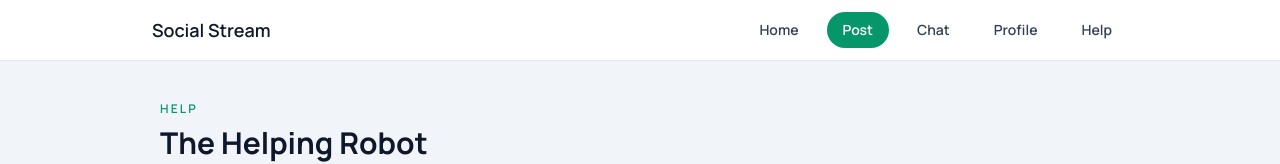
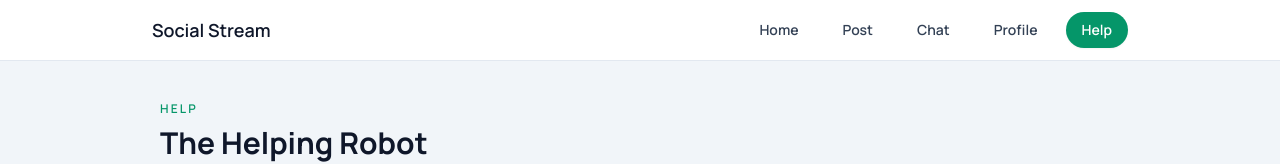
Before and after one commit to SamR2406/Socialwebsite_Nextjs, a Next.js app: page /help in a window 1280 px wide. Shown: the top 164 px of the page. Built offline with nearby package versions, Linux system fonts and the light colour scheme.

Commit message:
fixed nav and delete button

```diff
--- a/src/app/layout.js
+++ b/src/app/layout.js
@@ -1,6 +1,6 @@
 import { Manrope } from "next/font/google";
-import Link from "next/link";
 import "./globals.css";
+import { NavBar } from "@/components/nav-bar";
 
 const manrope = Manrope({
   variable: "--font-body",
@@ -19,41 +19,10 @@ export default function RootLayout({ children }) {
       <body className={`${manrope.variable} antialiased`}>
         <header className="sticky top-0 z-40 border-b border-slate-200 bg-white/90 backdrop-blur">
           <div className="mx-auto flex max-w-5xl items-center justify-between px-6 py-3">
-            <Link href="/" className="text-lg font-semibold text-slate-900">
+            <a href="/" className="text-lg font-semibold text-slate-900">
               Social Stream
-            </Link>
-            <nav className="flex gap-3 text-sm font-semibold">
-              <Link
-                href="/"
-                className="rounded-full px-4 py-2 text-slate-700 hover:bg-slate-100"
-              >
-                Home
-              </Link>
-              <Link
-                href="/post"
-                className="rounded-full bg-emerald-600 px-4 py-2 text-white hover:bg-emerald-700"
-              >
-                Post
-              </Link>
-              <Link
-                href="/chat"
-                className="rounded-full px-4 py-2 text-slate-700 hover:bg-slate-100"
-              >
-                Chat
-              </Link>
-              <Link
-                href="/profile"
-                className="rounded-full px-4 py-2 text-slate-700 hover:bg-slate-100"
-              >
-                Profile
-              </Link>
-              <Link
-                href="/help"
-                className="rounded-full px-4 py-2 text-slate-700 hover:bg-slate-100"
-              >
-                Help
-              </Link>
-            </nav>
+            </a>
+            <NavBar />
           </div>
         </header>
         <main>{children}</main>
--- a/src/app/page.js
+++ b/src/app/page.js
@@ -23,6 +23,8 @@ function PostsFeed() {
   const [posts, setPosts] = useState([]);
   const [loading, setLoading] = useState(true);
   const [error, setError] = useState("");
+  const [status, setStatus] = useState("");
+  const [deletingId, setDeletingId] = useState("");
 
   useEffect(() => {
     let cancelled = false;
@@ -48,10 +50,6 @@ function PostsFeed() {
     return <p className="text-sm text-slate-500">Loading posts…</p>;
   }
 
-  if (error) {
-    return <p className="text-sm text-rose-600">{error}</p>;
-  }
-
   if (posts.length === 0) {
     return (
       <div className="space-y-2 text-sm text-slate-600">
@@ -64,10 +62,42 @@ function PostsFeed() {
   }
 
   return (
-    <div className="grid grid-cols-1 gap-5">
-      {posts.map((post) => (
-        <SocialCard key={post.id} post={post} />
-      ))}
-    </div>
+    <>
+      {status ? <p className="mb-2 text-sm text-slate-500">{status}</p> : null}
+      {error ? <p className="mb-2 text-sm text-rose-600">{error}</p> : null}
+      <div className="grid grid-cols-1 gap-5">
+        {posts.map((post) => (
+          <SocialCard
+            key={post.id}
+            post={post}
+            onDelete={async () => {
+              setStatus("");
+              setError("");
+              setDeletingId(post.id);
+              try {
+                const response = await fetch(`/api/posts/${post.id}`, { method: "DELETE" });
+                const data = await response.json();
+                if (response.status === 404) {
+                  setPosts((prev) => prev.filter((item) => item.id !== post.id));
+                  setStatus("That post was already removed.");
+                  return;
+                }
+                if (!response.ok) {
+                  throw new Error(data.error || "Failed to delete post.");
+                }
+                setPosts((prev) => prev.filter((item) => item.id !== post.id));
+                setStatus("Post deleted.");
+              } catch (err) {
+                console.error("Error deleting post", err);
+                setError(err.message || "Could not delete this post.");
+              } finally {
+                setDeletingId("");
+              }
+            }}
+            disabled={deletingId === post.id}
+          />
+        ))}
+      </div>
+    </>
   );
 }
--- /dev/null
+++ b/src/components/nav-bar.js
@@ -0,0 +1,40 @@
+"use client";
+
+import Link from "next/link";
+import { usePathname } from "next/navigation";
+
+const links = [
+  { href: "/", label: "Home" },
+  { href: "/post", label: "Post" },
+  { href: "/chat", label: "Chat" },
+  { href: "/profile", label: "Profile" },
+  { href: "/help", label: "Help" },
+];
+
+export function NavBar() {
+  const pathname = usePathname();
+
+  const isActive = (href) => {
+    if (href === "/") return pathname === "/";
+    return pathname.startsWith(href);
+  };
+
+  return (
+    <nav className="flex gap-3 text-sm font-semibold">
+      {links.map((link) => (
+        <Link
+          key={link.href}
+          href={link.href}
+          className={[
+            "rounded-full px-4 py-2 transition",
+            isActive(link.href)
+              ? "bg-emerald-600 text-white shadow-sm"
+              : "text-slate-700 hover:bg-slate-100",
+          ].join(" ")}
+        >
+          {link.label}
+        </Link>
+      ))}
+    </nav>
+  );
+}
```
Also changed, not shown: src/components/social-card.js (+7 -3 lines).
